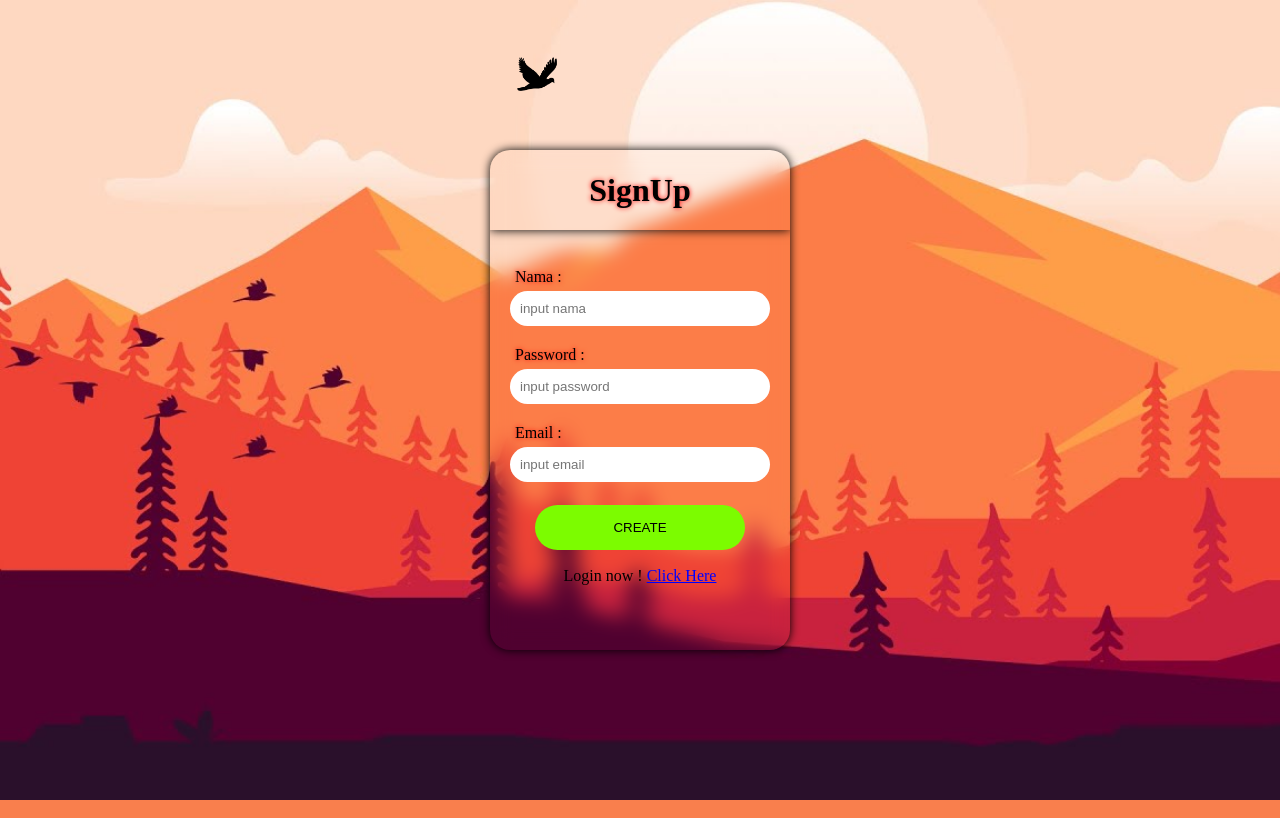
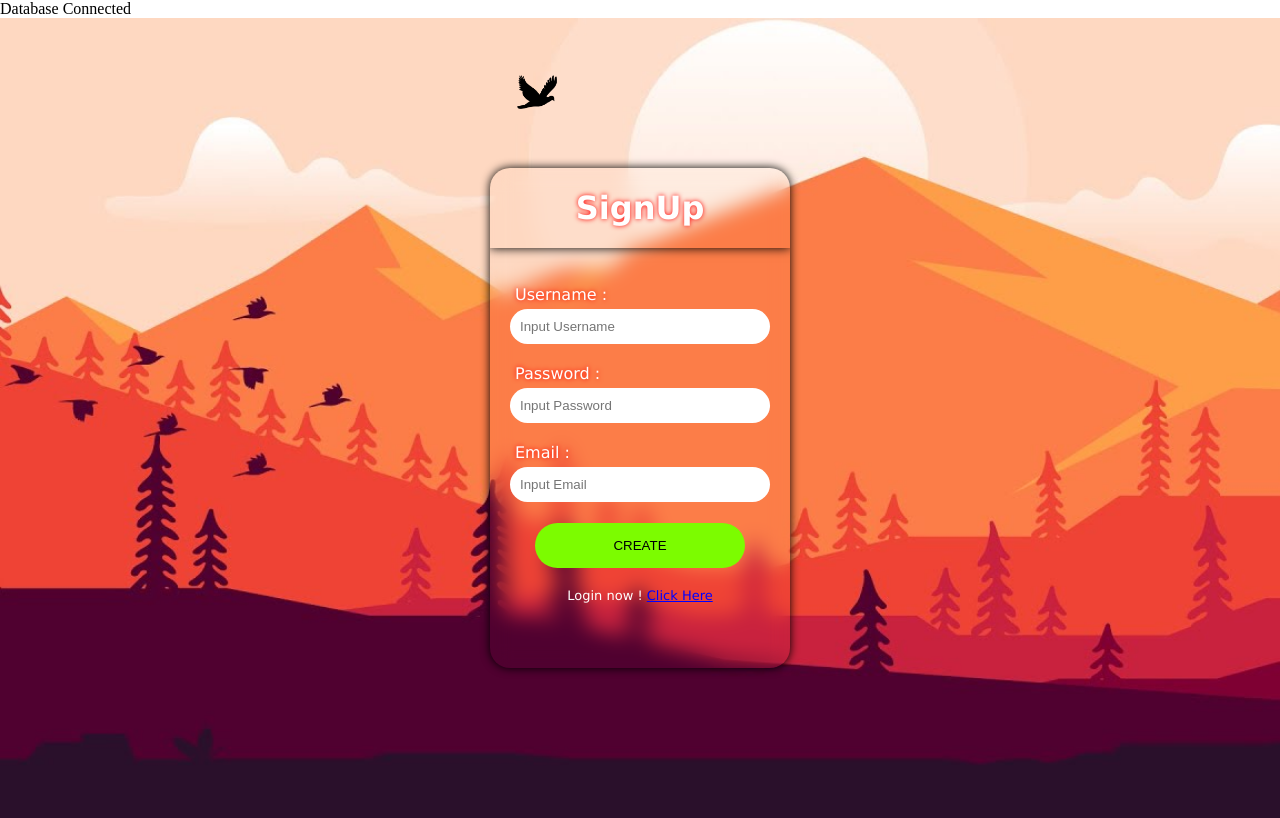
Before and after one commit to zeroeints/Project-web-streaming, a PHP site: page /Login/signUp.php in a window 1280 px wide. Run offline with PHP 8.4, Linux system fonts and the light colour scheme.

Commit message:
update signin dan signup
mempercantik font , dan menambahkan action login buat login dan signupnya

```diff
--- a/Login/signUp.php
+++ b/Login/signUp.php
@@ -1,5 +1,5 @@
 <!DOCTYPE html>
-<html>
+<html lang="en">
 <head>
 	<meta charset="utf-8">
 	<meta name="viewport" content="width=device-width, initial-scale=1">
@@ -7,19 +7,37 @@
 	<link rel="stylesheet" type="text/css" href="style.css">
 </head>
 <body>
+
+<?php
+    include '../koneksi.php';
+    global $koneksi;
+    if (isset($_POST['submit'])) {
+        $getName = $_POST['nama'];
+        $getPass = $_POST['password'];
+        $getEmail = $_POST['email'];
+        $getSub = $_POST['sub'];
+
+        mysqli_query($koneksi, "INSERT INTO user VALUES ('', '$getName', '$getPass', '$getEmail', '$getSub')");
+        header('location:../Login/signIn.php');
+    }
+
+?>
+
+
 <div class="container">
-	<img src="img/bird.png" class="bird">
-	<form class="form" method="post" action="#" autocomplete="off">
+	<img src="img/bird.png" class="bird" alt="">
+	<form class="form" method="post" autocomplete="off">
 		<header>
 			<h1>SignUp</h1>
 		</header>
 		<div class="inputan">
-			<label for="nama">Nama :</label>
-			<input type="text" name="nama" placeholder="input nama" id="nama" required>
+			<label for="nama">Username :</label>
+			<input type="text" name="nama" placeholder="Input Username" id="nama" required>
 			<label for="password">Password :</label>
-			<input type="password" name="password" placeholder="input password" id="password" required>
+			<input type="password" name="password" placeholder="Input Password" id="password" required>
 			<label for="email">Email :</label>
-			<input type="email" name="email" placeholder="input email" id="email" required>
+			<input type="email" name="email" placeholder="Input Email" id="email" required>
+            <input type="hidden" name="sub" value="yes">
 		</div>
 		<div class="link">
 			<button type="submit" name="submit" class="button">CREATE</button>
--- a/Login/style.css
+++ b/Login/style.css
@@ -26,9 +26,11 @@ header{
 	display: flex;
 	justify-content: center;
 	align-items: center;
-	color: black;
 	box-shadow: 0 0 10px black;
 	text-shadow: 0 0 5px red;
+	font-family: Verdana, serif;
+	color: white;
+
 }
 .inputan{
 	display: flex;
@@ -36,10 +38,13 @@ header{
 	justify-content: center;
 	padding: 20px;
 	height: 230px;
+	font-family: Verdana, serif;
 }
+
+
 .inputan label{
 	margin: 20px 10px 5px 5px;
-	color: black;
+	color: white;
 	text-shadow: 0 0 5px red;
 }
 .inputan input{
@@ -57,8 +62,13 @@ header{
 	display: flex;
 	justify-content: start;
 	align-items: center;
-	font-size: 5px;
+	font-size: 15px;
+	margin-bottom: 20px;
+	color: white;
+	font-family: Verdana, serif;
 }
+
+
 .check input{
 	width: 20px;
 	height: 20px;
@@ -71,6 +81,10 @@ header{
 	align-items: center;
 	flex-direction: column;
 	margin-top: 5px;
+	font-family: Verdana, serif;
+	font-size: 13px;
+	color: white;
+
 }
 .link button{
 	width: 70%;
--- /dev/null
+++ b/koneksi.php
@@ -0,0 +1,13 @@
+<?php
+    $db_host = "localhost";
+    $db_user = "root";
+    $db_pass = "";
+    $db_name = "streaming";
+
+    $koneksi = mysqli_connect($db_host, $db_user, $db_pass, $db_name);
+
+    if (mysqli_connect_errno()) {
+        echo ("Database Not Connected");
+    }else{
+        echo ("Database Connected");
+    }
```
Also changed, not shown: Login/signIn.php (+27 -9 lines), action/loginAction.php (added, +20 -0 lines).
